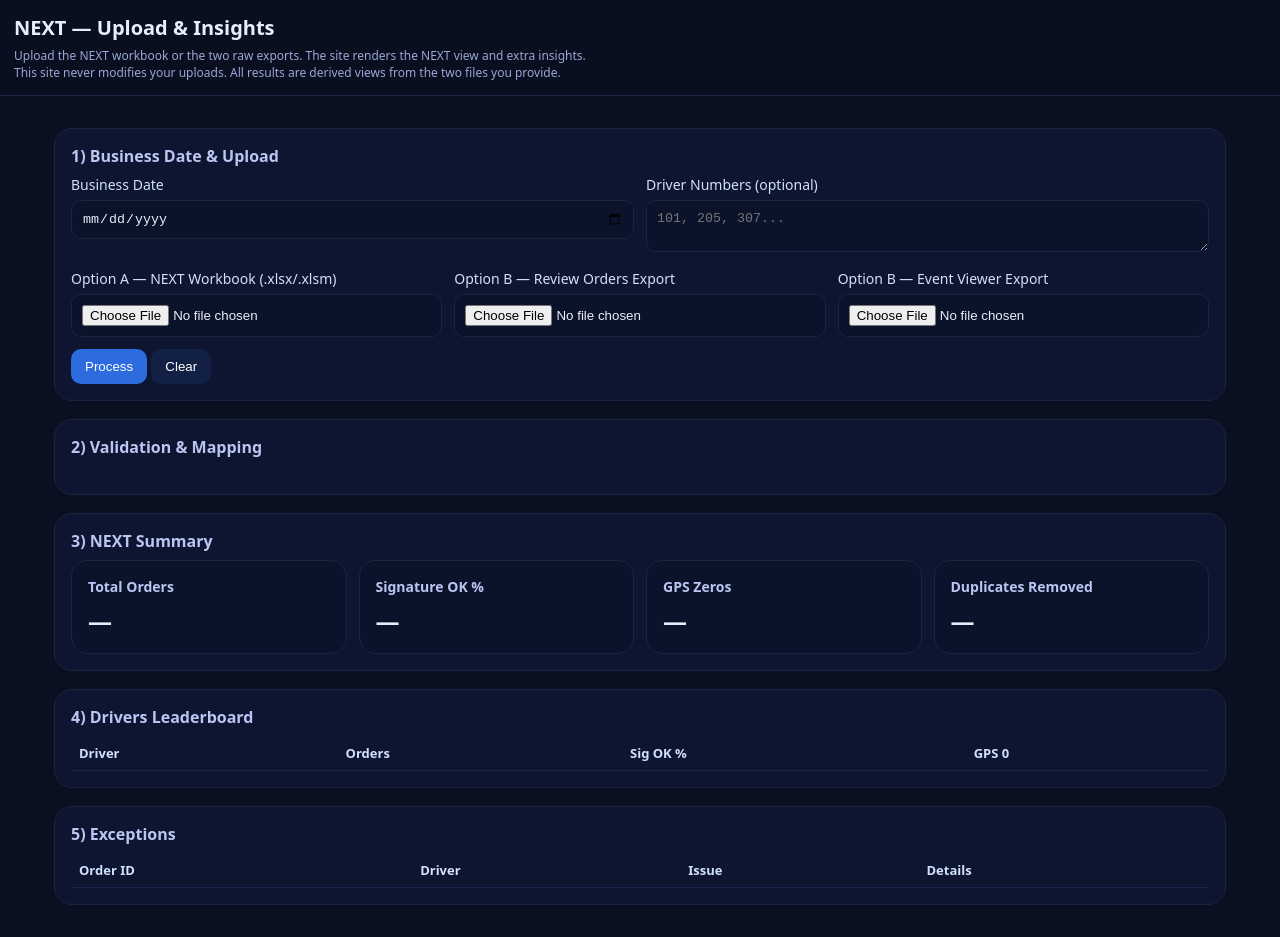
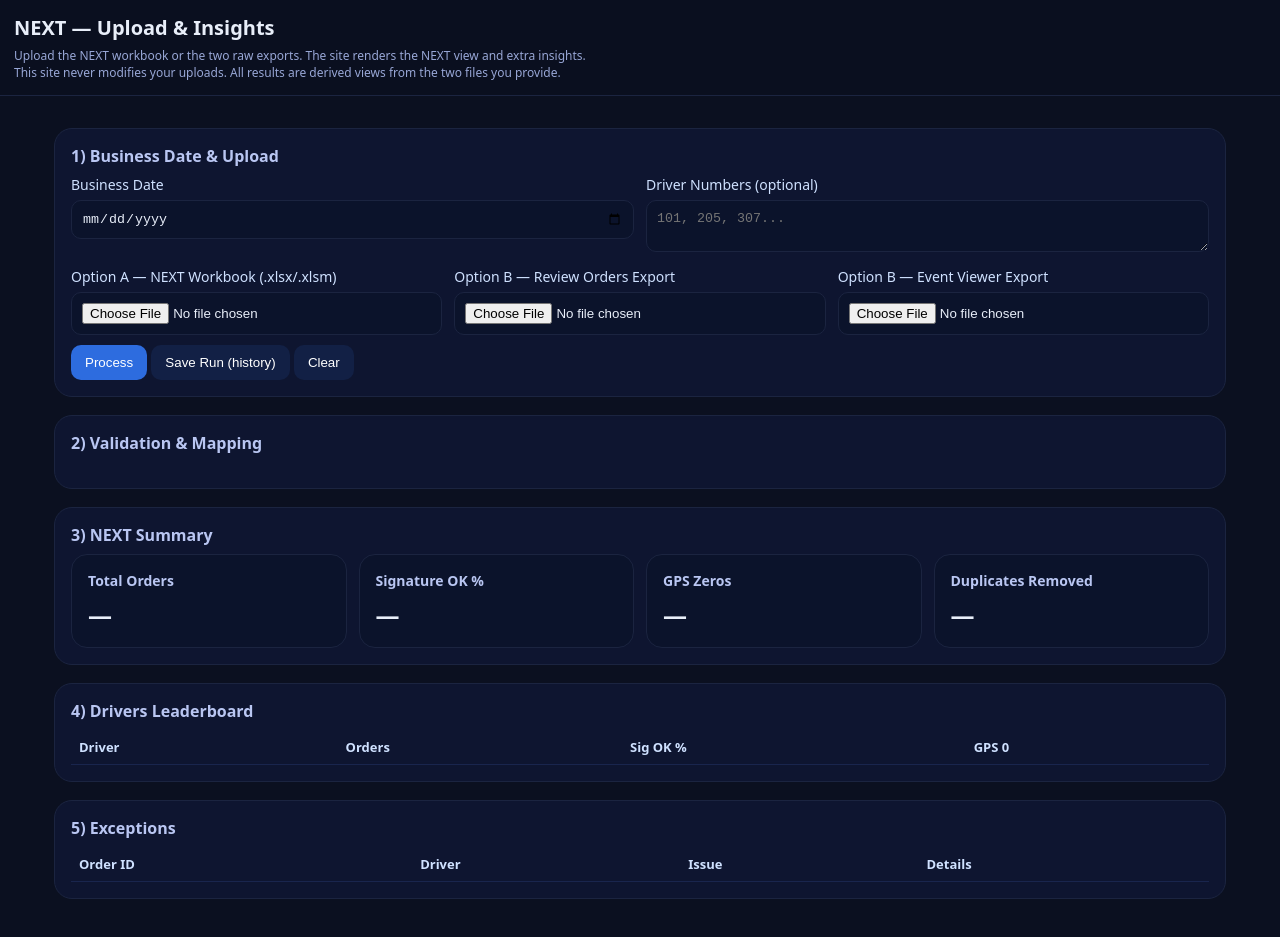
Before and after one commit to ITWitt/next-site, a plain HTML site: page index.html in a window 1280 px wide. Drawn offline with nearby package versions, Linux system fonts and the light colour scheme; a script that the page names is missing.

Commit message:
Update index.html

```diff
--- a/index.html
+++ b/index.html
@@ -33,7 +33,7 @@
         </div>
       </div>
 
-      <div class="grid cols-3" style="margin-top:12px;">
+      <div class="grid cols-3" style="margin-top:10px;">
         <div>
           <label>Option A — NEXT Workbook (.xlsx/.xlsm)</label>
           <input type="file" id="nextFile" accept=".xlsx,.xlsm" />
@@ -48,8 +48,10 @@
         </div>
       </div>
 
-      <div style="margin-top:12px;">
+      <div style="margin-top:10px;">
         <button id="btnProcess">Process</button>
+          <button id="btnSaveRun" class="secondary">Save Run (history)</button>
+          <span id="saveStatus" class="small"></span>
         <button id="btnClear" class="secondary">Clear</button>
         <span id="processStatus" class="small" style="margin-left:8px;"></span>
       </div>
@@ -58,7 +60,7 @@
     <section>
       <h2>2) Validation & Mapping</h2>
       <div id="validationPanel" class="grid cols-3"></div>
-      <div id="mappingPanel" style="margin-top:12px;"></div>
+      <div id="mappingPanel" style="margin-top:10px;"></div>
     </section>
 
     <section>
```
